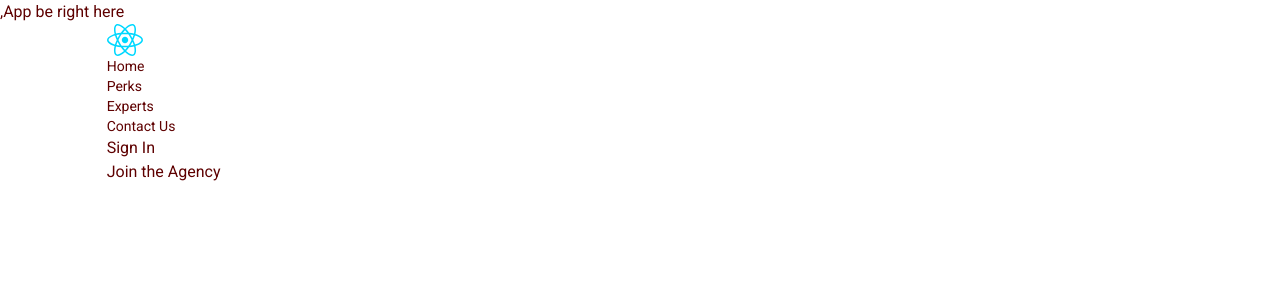
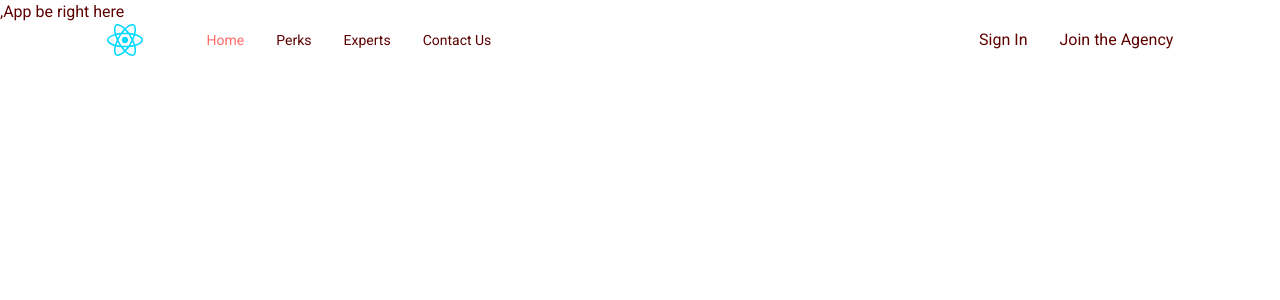
Before and after one commit to WackyChomp/empirical-consulting, a React (Vite) app: page / in a window 1280 px wide. Shown: the top 300 px of the page. Built offline with nearby package versions, Linux system fonts and the light colour scheme.

Commit message:
Fixed styling typo for flexBetween class and added Link component to nav items in Navbar component / created useState for selectedPage in App.tsx and referenced in Navbar component

```diff
--- a/src/App.tsx
+++ b/src/App.tsx
@@ -1,9 +1,16 @@
 import Navbar from '@/scenes/navbar';
+import { useState } from 'react';
+
 function App() {
+
+  const [selectedPage, setSelectedPage] = useState<string>('home');     // ensures string type
 
   return (
     <div className="app" bg-gray-20>
-      <Navbar />,App be right here
+      <Navbar
+        selectedPage={selectedPage}
+        setSelectedPage={setSelectedPage}
+      />,App be right here
     </div>
   )
 }
--- a/src/scenes/navbar/index.tsx
+++ b/src/scenes/navbar/index.tsx
@@ -1,12 +1,15 @@
 import { useState } from "react";
 import { Bars3Icon, XMarkIcon } from "@heroicons/react/24/solid";
 import Logo from '@/assets/react.svg'
+import Link from "./Link";
 
+type Props = {
+	selectedPage: string;
+	setSelectedPage: (value: string) => void;
+}
 
-type Props = {};
-
-const Navbar = (props: Props) => {
-	const flexBetween = 'felx items-center justify-between'
+const Navbar = ( { selectedPage, setSelectedPage }: Props) => {
+	const flexBetween = 'flex items-center justify-between'
   return (
     <nav>
 			{/* outer navbar */}
@@ -19,10 +22,10 @@ const Navbar = (props: Props) => {
 						{/* right */}
 						<div className={`${flexBetween} w-full`}>
 							<div className={`${flexBetween} gap-8 text-sm`}>
-								<p>Home</p>
-								<p>Perks</p>
-								<p>Experts</p>
-								<p>Contact Us</p>
+								<Link page='Home' selectedPage={selectedPage} setSelectedPage={setSelectedPage} />
+								<Link page='Perks' selectedPage={selectedPage} setSelectedPage={setSelectedPage} />
+								<Link page='Experts' selectedPage={selectedPage} setSelectedPage={setSelectedPage} />
+								<Link page='Contact Us' selectedPage={selectedPage} setSelectedPage={setSelectedPage} />
 							</div>
 							<div className={`${flexBetween} gap-8`}>
 								<p>Sign In</p>
```
